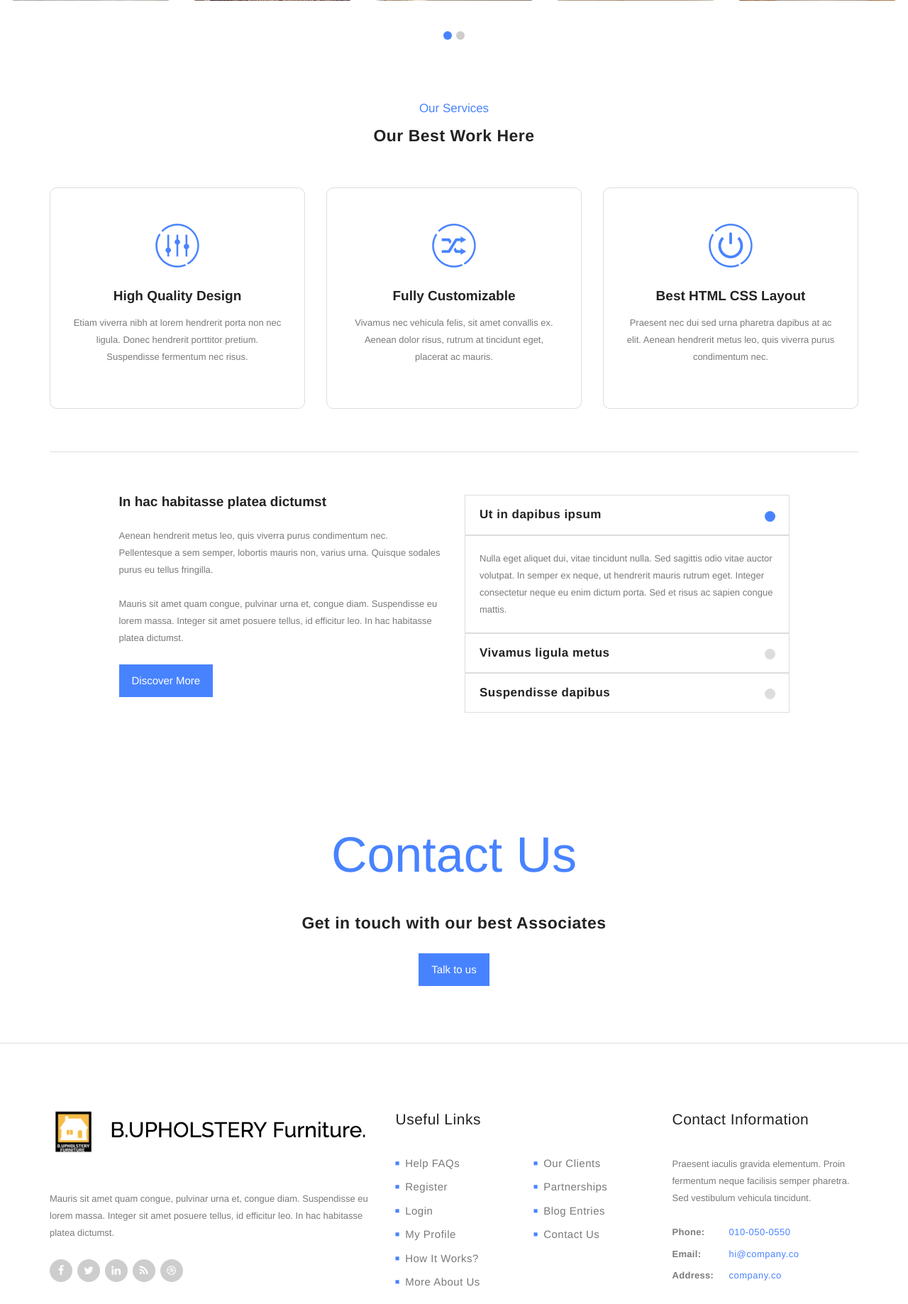
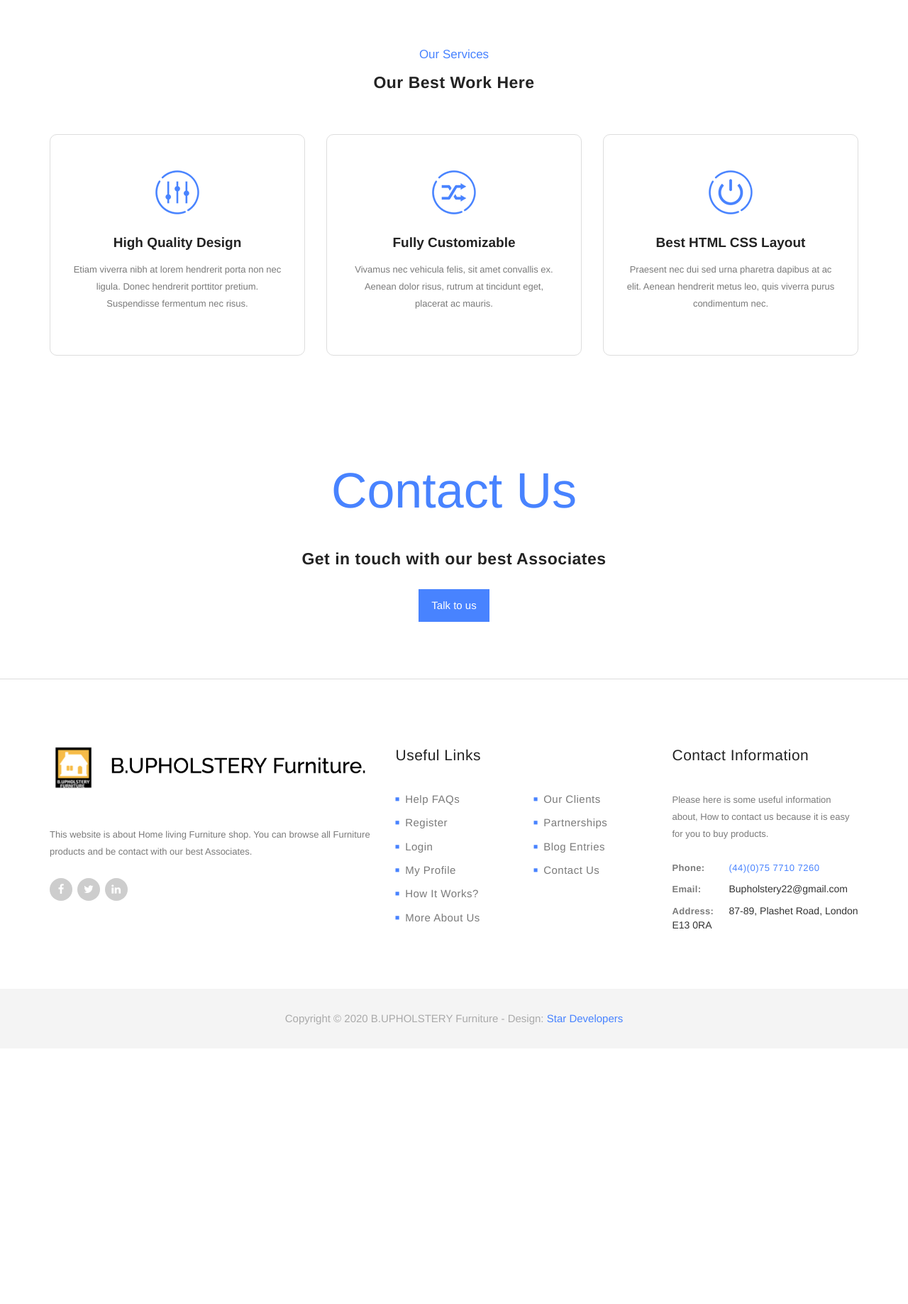
Before and after one commit to Kathan190/B.UPHOLSTERY_FURNITURE, a Django app: page / in a window 1280 px wide. Shown: the part 1163-3000 px from the top of the page at 71% size. After the commit the page ends 2607 px from the top, so only its background shows below. Run offline with Django 3.2, Linux system fonts and the light colour scheme; some libraries are stand-ins or nearby versions.

Commit message:
Few changes done

```diff
--- a/Templates/beds.html
+++ b/Templates/beds.html
@@ -71,7 +71,7 @@
                         </div></a>
                         <nav id="primary-nav" class="dropdown cf">
                             <ul class="dropdown menu">
-                                <li class='active'><a href="#"</a>Home</li>
+                                <li class='active'><a href="/"</a>Home</li>
                                 <li><a class="scrollTo" data-scrollTo="category" href="#">Category</a></li>
                                 <li><a class="scrollTo" data-scrollTo="services" href="#">Our Services</a></li>
                                 <li><a class="scrollTo" data-scrollTo="contact" href="#">Contact Us</a></li>
--- a/Templates/chest.html
+++ b/Templates/chest.html
@@ -71,7 +71,7 @@
                         </div></a>
                         <nav id="primary-nav" class="dropdown cf">
                             <ul class="dropdown menu">
-                                <li class='active'><a href="#"</a>Home</li>
+                                <li class='active'><a href="/"</a>Home</li>
                                 <li><a class="scrollTo" data-scrollTo="category" href="#">Category</a></li>
                                 <li><a class="scrollTo" data-scrollTo="services" href="#">Our Services</a></li>
                                 <li><a class="scrollTo" data-scrollTo="contact" href="#">Contact Us</a></li>
--- a/Templates/dining.html
+++ b/Templates/dining.html
@@ -71,7 +71,7 @@
                         </div></a>
                         <nav id="primary-nav" class="dropdown cf">
                             <ul class="dropdown menu">
-                                <li class='active'><a href="#"</a>Home</li>
+                                <li class='active'><a href="/"</a>Home</li>
                                 <li><a class="scrollTo" data-scrollTo="category" href="#">Category</a></li>
                                 <li><a class="scrollTo" data-scrollTo="services" href="#">Our Services</a></li>
                                 <li><a class="scrollTo" data-scrollTo="contact" href="#">Contact Us</a></li>
--- a/Templates/dressing.html
+++ b/Templates/dressing.html
@@ -71,7 +71,7 @@
                         </div></a>
                         <nav id="primary-nav" class="dropdown cf">
                             <ul class="dropdown menu">
-                                <li class='active'><a href="#"</a>Home</li>
+                                <li class='active'><a href="/"</a>Home</li>
                                 <li><a class="scrollTo" data-scrollTo="category" href="#">Category</a></li>
                                 <li><a class="scrollTo" data-scrollTo="services" href="#">Our Services</a></li>
                                 <li><a class="scrollTo" data-scrollTo="contact" href="#">Contact Us</a></li>
--- a/Templates/index.html
+++ b/Templates/index.html
@@ -59,11 +59,8 @@
             <div class="row">
                 <div class="col-md-10 col-md-offset-1">
                     <div class="banner-caption">
-                        <h2>Best Finder For You</h2>
-                        <span>Suspendisse eu lorem massa. Integer sit amet posuere tellus.</span>
-                        <div class="blue-button">
-                            <a class="scrollTo" data-scrollTo="popular" href="#">Discover More</a>
-                        </div>
+                        <h2>Best Home Furniture For You</h2>
+                        <span>Browse Our Website and see different different Amazing Product.</span>
                     </div>
 
                 </div>
@@ -195,37 +192,6 @@
                     </div>
                 </div>
             </div>
-            <div class="row">
-                <div class="col-md-12">
-                    <div class="down-services">
-                        <div class="row">
-                            <div class="col-md-5 col-md-offset-1">
-                                <div class="left-content">
-                                    <h4>In hac habitasse platea dictumst</h4>
-                                    <p>Aenean hendrerit metus leo, quis viverra purus condimentum nec. Pellentesque a sem semper, lobortis mauris non, varius urna. Quisque sodales purus eu tellus fringilla.<br><br>Mauris sit amet quam congue, pulvinar urna et, congue diam. Suspendisse eu lorem massa. Integer sit amet posuere tellus, id efficitur leo. In hac habitasse platea dictumst.</p>
-                                    <div class="blue-button">
-                                        <a href="#">Discover More</a>
-                                    </div>
-                                </div>
-                            </div>
-                            <div class="col-md-5">
-                                <div class="accordions">
-                                    <ul class="accordion">
-                                        <li>
-                                            <a>Ut in dapibus ipsum</a>
-                                            <p>Nulla eget aliquet dui, vitae tincidunt nulla. Sed sagittis odio vitae auctor volutpat. In semper ex neque, ut hendrerit mauris rutrum eget. Integer consectetur neque eu enim dictum porta. Sed et risus ac sapien congue mattis.</p>
-                                        </li>
-                                        <li>
-                                            <a>Vivamus ligula metus</a>
-                                            <p>Integer vel augue arcu. Fusce ac turpis cursus, malesuada nulla quis, lobortis dui. Etiam blandit, erat efficitur rhoncus pellentesque, ligula turpis tempor dolor.</p>
-                                        </li>
-                                        <li>
-                                            <a>Suspendisse dapibus</a>
-                                            <p>Nullam nibh lacus, rhoncus sit amet feugiat vel, porttitor sit amet nibh. Pellentesque feugiat justo nec enim pretium, sed faucibus lacus aliquam. Sed ac interdum mauris.</p>
-                                        </li>
-                                    </ul> <!-- / accordion -->
-                                </div>
-                            </div>
                         </div>
                     </div>
                 </div>
@@ -260,6 +226,8 @@
                                         </div>
                                     </div>
                                     <div class="col-md-6">
+                                    <form method="post" action="/">
+                                     {% csrf_token %}
                                       <fieldset>
                                         <input name="name" type="text" class="form-control" id="name" placeholder="Your name..." required="">
                                       </fieldset>
@@ -278,6 +246,7 @@
                                       <fieldset>
                                         <button type="submit" id="form-submit" class="btn">Send Message</button>
                                       </fieldset>
+                                    </form>
                                     </div>
                                 </div>
                             </div>
@@ -289,13 +258,13 @@
                                         <div class="content">
                                             <div class="section-heading">
                                                 <span>More About Us</span>
-                                                <h2>Venue Company</h2>
+                                                <h2>B.UPHOLSTERY Furniture</h2>
                                             </div>
-                                            <p>Etiam viverra nibh at lorem hendrerit porta non nec ligula. Donec hendrerit porttitor pretium. Suspendisse fermentum nec risus eu bibendum.</p>
+                                            <p>This website is about Home living Furniture shop. You can browse all Furniture products and be contact with our best Associates.</p>
                                             <ul>
-                                                <li><span>Phone:</span><a href="#">010-050-0550</a></li>
-                                                <li><span>Email:</span><a href="#">hi@company.co</a></li>
-                                                <li><span>Address:</span><a href="#">company.co</a></li>
+                                                <li><span>Phone:</span><a href="#">(44)(0)75 7710 7206</a></li>
+                                                <li><span>Email:</span><a href="#">Bupholstery22@gmail.com</a></li>
+                                                <li><span>Address:</span><a href="#">87-89, Plashet Road, London E13 0RA</a></li>
                                             </ul>
                                         </div>
                                     </div>
@@ -319,14 +288,12 @@
                         <div class="logo">
                             <img src="{% static 'img/logo.png'%}" alt="Venue Logo">
                         </div>
-                        <p>Mauris sit amet quam congue, pulvinar urna et, congue diam. Suspendisse eu lorem massa. Integer sit amet posuere tellus, id efficitur leo. In hac habitasse platea dictumst.</p>
+                        <p>This website is about Home living Furniture shop. You can browse all Furniture products and be contact with our best Associates. </p>
                         <ul class="social-icons">
                             <li>
                                 <a href="#"><i class="fa fa-facebook"></i></a>
                                 <a href="#"><i class="fa fa-twitter"></i></a>
                                 <a href="#"><i class="fa fa-linkedin"></i></a>
-                                <a href="#"><i class="fa fa-rss"></i></a>
-                                <a href="#"><i class="fa fa-dribbble"></i></a>
                             </li>
                         </ul>
                     </div>
@@ -363,11 +330,11 @@
                         <div class="footer-heading">
                             <h4>Contact Information</h4>
                         </div>
-                        <p>Praesent iaculis gravida elementum. Proin fermentum neque facilisis semper pharetra. Sed vestibulum vehicula tincidunt.</p>
+                        <p>Please here is some useful information about, How to contact us because it is easy for you to buy products.</p>
                         <ul>
-                            <li><span>Phone:</span><a href="#">010-050-0550</a></li>
-                            <li><span>Email:</span><a href="#">hi@company.co</a></li>
-                            <li><span>Address:</span><a href="#">company.co</a></li>
+                            <li><span>Phone:</span><a href="#">(44)(0)75 7710 7260</a></li>
+                            <li><span>Email:</span><a href="#"></a>Bupholstery22@gmail.com</li>
+                            <li><span>Address:</span><a href="#"></a>87-89, Plashet Road, London E13 0RA</li>
                         </ul>
                     </div>
                 </div>
@@ -376,9 +343,9 @@
     </footer>
 
     <div class="sub-footer">
-        <p>Copyright &copy; 2020 Star Developers
+        <p>Copyright &copy; 2020 B.UPHOLSTERY Furniture
 
-    	- Design: <a rel="nofollow" href="http://www.templatemo.com">--------</a></p>
+    	- Design: <a rel="nofollow" href="http://www.templatemo.com">Star Developers</a></p>
     </div>
 
     <script src="https://ajax.googleapis.com/ajax/libs/jquery/1.11.2/jquery.min.js" type="text/javascript"></script>
--- a/Templates/sofa.html
+++ b/Templates/sofa.html
@@ -71,7 +71,7 @@
                         </div></a>
                         <nav id="primary-nav" class="dropdown cf">
                             <ul class="dropdown menu">
-                                <li class='active'><a href="#"</a>Home</li>
+                                <li class='active'><a href="/"</a>Home</li>
                                 <li><a class="scrollTo" data-scrollTo="category" href="#">Category</a></li>
                                 <li><a class="scrollTo" data-scrollTo="services" href="#">Our Services</a></li>
                                 <li><a class="scrollTo" data-scrollTo="contact" href="#">Contact Us</a></li>
--- a/Templates/wardrobs.html
+++ b/Templates/wardrobs.html
@@ -71,7 +71,7 @@
                         </div></a>
                         <nav id="primary-nav" class="dropdown cf">
                             <ul class="dropdown menu">
-                                <li class='active'><a href="#"</a>Home</li>
+                                <li class='active'><a href="/"</a>Home</li>
                                 <li><a class="scrollTo" data-scrollTo="category" href="#">Category</a></li>
                                 <li><a class="scrollTo" data-scrollTo="services" href="#">Our Services</a></li>
                                 <li><a class="scrollTo" data-scrollTo="contact" href="#">Contact Us</a></li>
--- a/home/admin.py
+++ b/home/admin.py
@@ -5,6 +5,7 @@ from home.models import Chest
 from home.models import Dining
 from home.models import Dressing
 from home.models import Wardrobs
+from home.models import Index
 # Register your models here.
 
 admin.site.register(Sofa)
@@ -13,3 +14,4 @@ admin.site.register(Chest)
 admin.site.register(Dining)
 admin.site.register(Dressing)
 admin.site.register(Wardrobs)
+admin.site.register(Index)
--- a/home/views.py
+++ b/home/views.py
@@ -5,9 +5,16 @@ from home.models import Chest
 from home.models import Dining
 from home.models import Dressing
 from home.models import Wardrobs
+from home.models import Index
 
 # Create your views here.
 def index(request):
+    if request.method == "POST":
+        name = request.POST.get('name')
+        subject = request.POST.get('subject')
+        message = request.POST.get('message')
+        index = Index(name=name, subject=subject, message=message)
+        index.save()
     return render(request, 'index.html')
 
 def beds(request):
```
Also changed, not shown: home/models.py (+8 -0 lines), db.sqlite3, home/migrations/0007_contact.py (added), home/migrations/0008_auto_20201217_0413.py (added).
